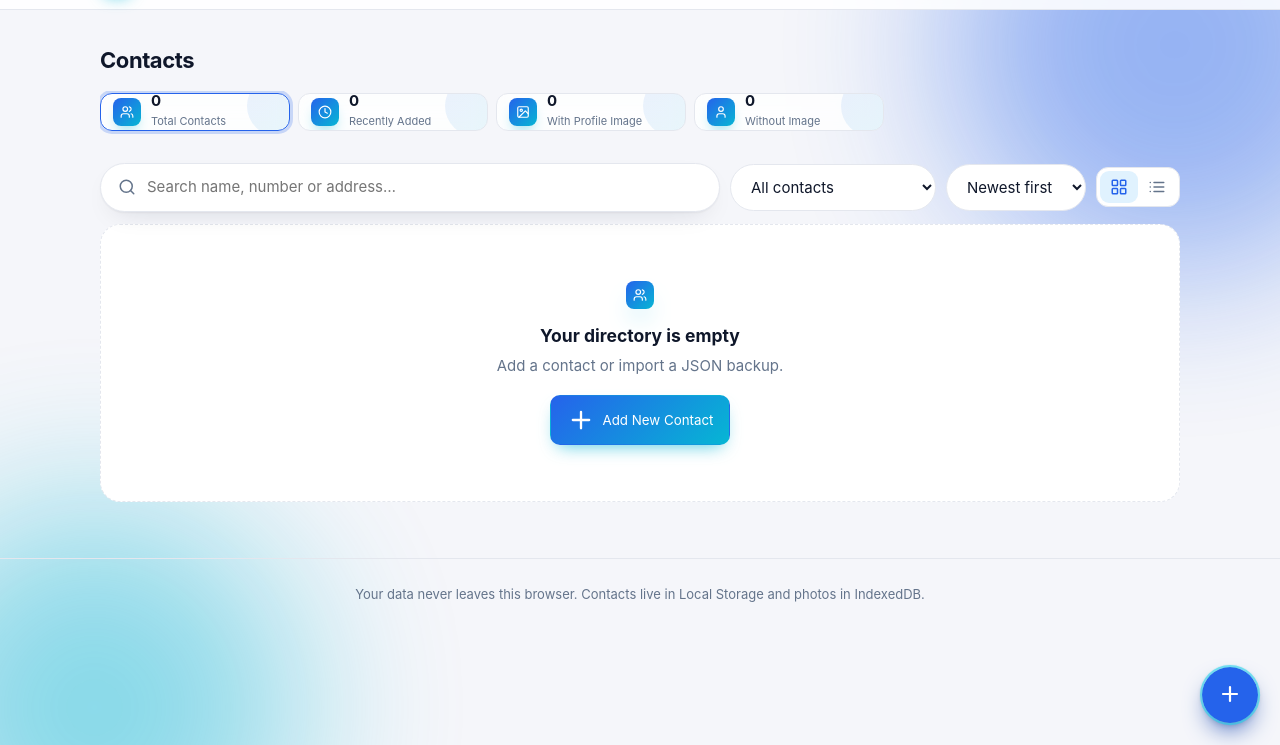
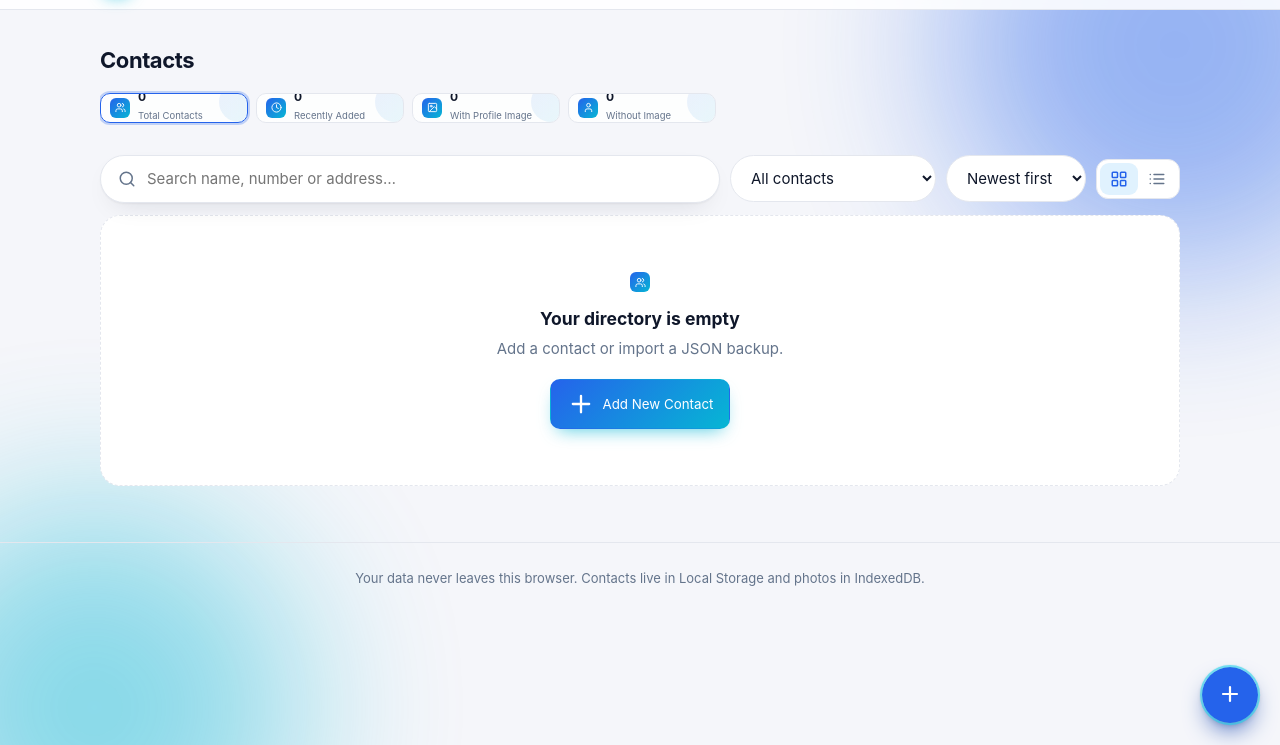
Before and after one commit to muhammadyaman727/ContactDirectory, a plain HTML site: page index.html in a window 1280 px wide. Shown: the part 55-800 px from the top of the page. Drawn offline with Linux system fonts and the light colour scheme.

Commit message:
Update index.html

```diff
--- a/index.html
+++ b/index.html
@@ -118,6 +118,7 @@ dialog{margin:auto;inset:0;border-radius:26px;border:1px solid var(--bd)}dialog[
 #list .stats{display:flex;gap:8px;overflow-x:auto;scrollbar-width:none;margin:14px 0 0;padding:2px 0 6px}#list .stats::-webkit-scrollbar{display:none}
 #list .stat{flex:none;aspect-ratio:auto;padding:7px 14px;gap:8px;border-radius:999px;animation:none;backdrop-filter:none;box-shadow:none}#list .stat::after,#list .si{display:none}#list .stat>div{display:flex;align-items:baseline;gap:6px}#list .stat b{font-size:14px}#list .stat small{font-size:12.5px;white-space:nowrap}#list .stat.on{border-color:var(--ac);background:var(--acs);box-shadow:none}
 #list .stat{flex:none;width:190px;aspect-ratio:5/1;padding:0 12px;gap:10px;border-radius:12px;animation:rise .5s both;backdrop-filter:blur(10px)}#list .stat::after{display:block;width:60px;height:60px;right:-18px;top:-18px}#list .si{display:grid;width:28px;height:28px;border-radius:8px}#list .si .ic{width:14px;height:14px}#list .stat>div{display:block}#list .stat b{font-size:15px;line-height:1.1}#list .stat small{font-size:11px;line-height:1.1}#list .stat.on{border-color:var(--ac);background:color-mix(in srgb,var(--card) 82%,transparent);box-shadow:0 0 0 3px color-mix(in srgb,var(--ac) 22%,transparent)}
+#list .stats{gap:8px}#list .stat{width:148px;padding:0 9px;gap:8px;border-radius:10px}#list .stat::after{width:40px;height:40px;right:-12px;top:-12px}#list .si{width:20px;height:20px;border-radius:6px;box-shadow:none}#list .si .ic{width:11px;height:11px}#list .stat b{font-size:12px}#list .stat small{font-size:9.5px}#list .stat.on{box-shadow:0 0 0 2px color-mix(in srgb,var(--ac) 25%,transparent)}
 main{padding-bottom:104px}
 .fab{position:fixed;right:22px;bottom:calc(22px + env(safe-area-inset-bottom,0px));z-index:25;width:56px;height:56px;border-radius:50%;border:0;background:var(--ac);color:#fff;display:grid;place-items:center;cursor:pointer;box-shadow:0 12px 26px -8px color-mix(in srgb,var(--ac) 75%,#000),0 2px 6px rgba(0,0,0,.18);transition:.2s}.fab:hover{transform:scale(1.07)}.fab:active{transform:scale(.95)}.fab .ic{width:24px;height:24px;stroke-width:2.2}
 #toasts{left:50%;right:auto;translate:-50% 0;align-items:center;bottom:calc(24px + env(safe-area-inset-bottom,0px))}
```
